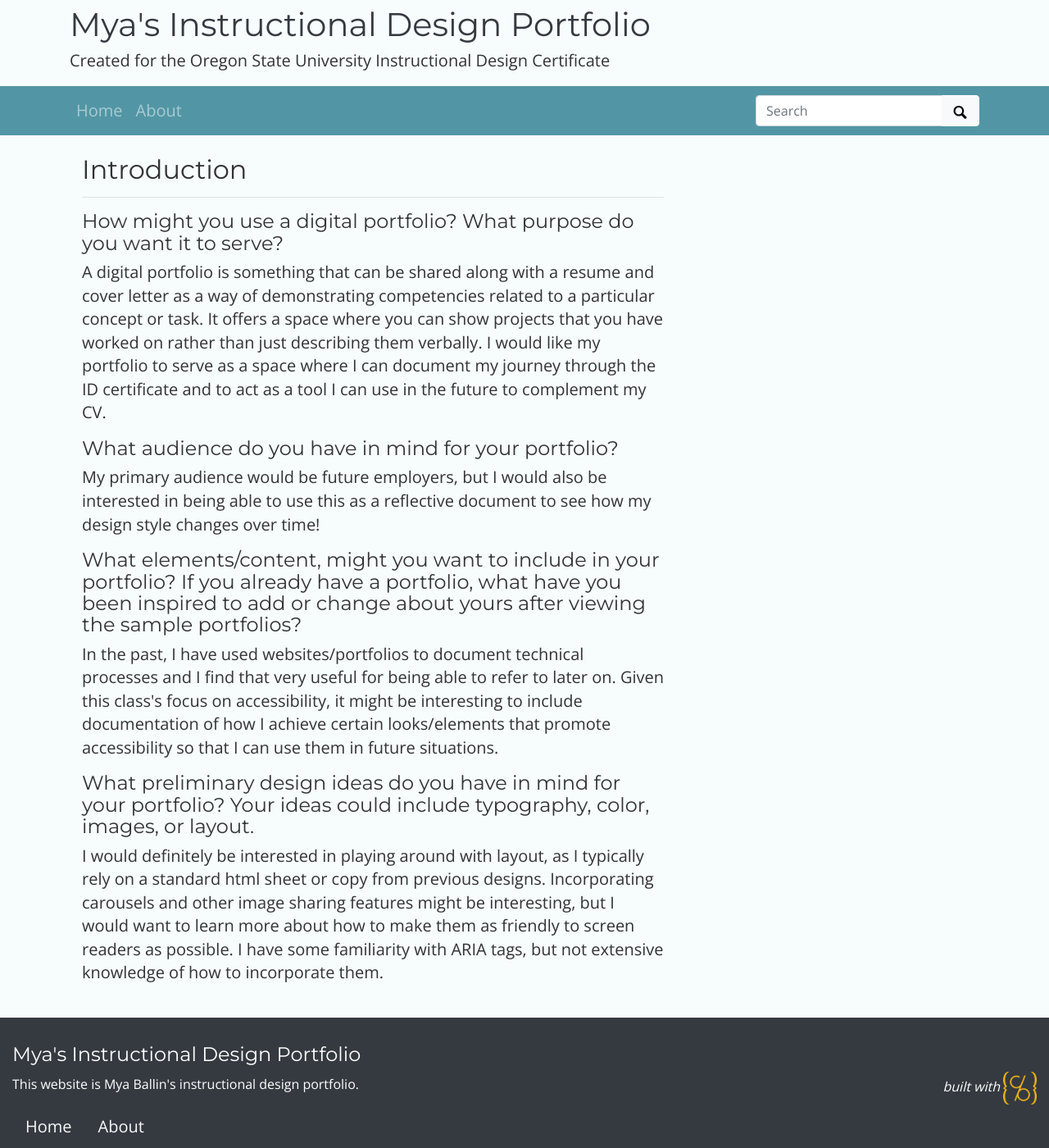
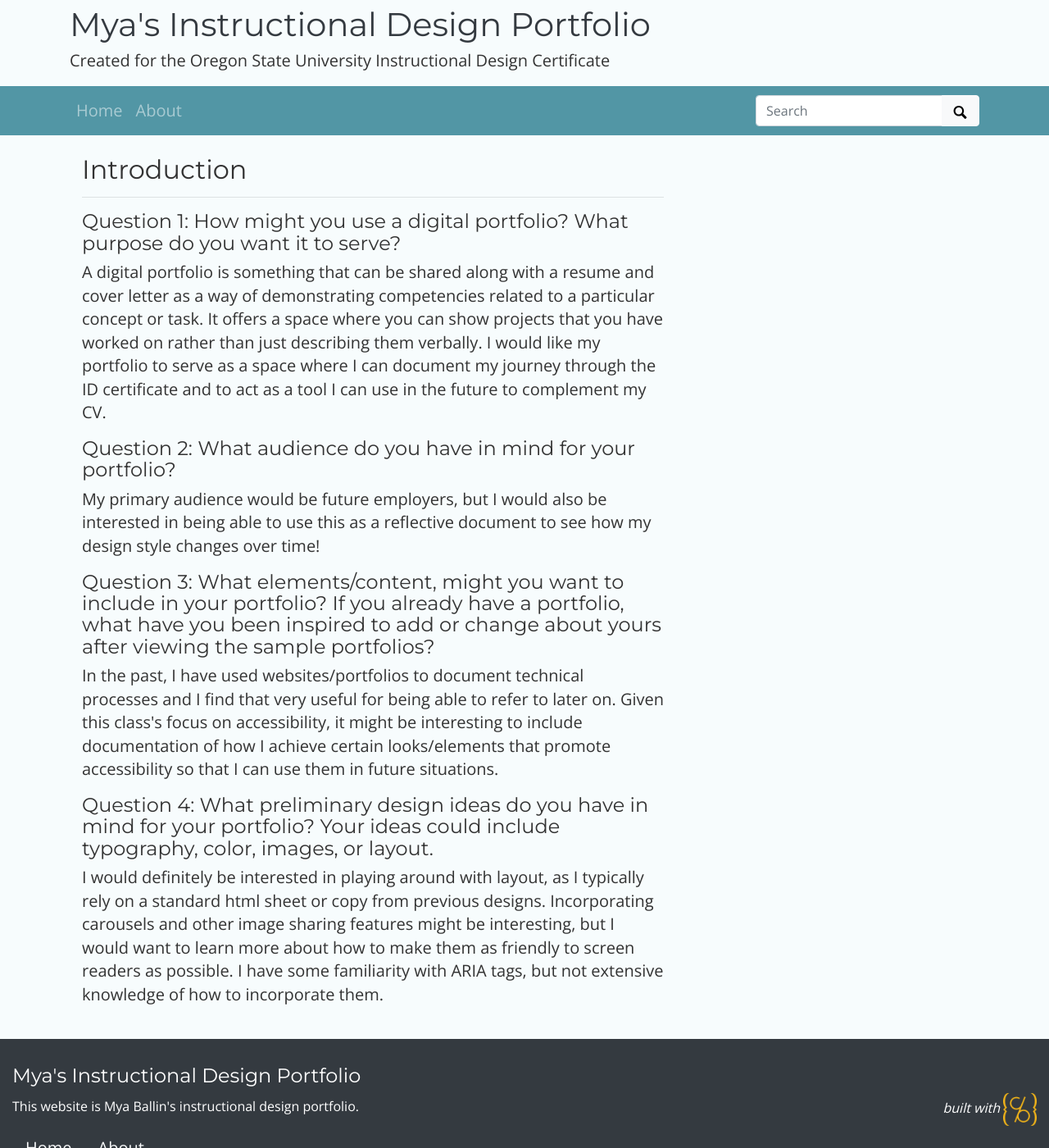
Before and after one commit to mxballin/instructional-design, a Jekyll site: the page built from index.md, in a window 1280 px wide and 1400 px high. Shown: the whole window at 82% size. Built offline with Jekyll 4.4.1, drawn with Linux system fonts in a browser that asks for light colours; some web fonts are replaced.

Commit message:
Update home-infographic.html

```diff
--- a/_layouts/home-infographic.html
+++ b/_layouts/home-infographic.html
@@ -9,23 +9,23 @@ layout: page
       <h2> Introduction </h2>
       <hr>
       <p style="margin-bottom">
-     <h4>How might you use a digital portfolio? What purpose do you want it to serve?</h4>
+     <h4>Question 1: How might you use a digital portfolio? What purpose do you want it to serve?</h4>
       A digital portfolio is something that can be shared along with a resume and cover letter as a way of demonstrating competencies related to a particular concept or task.
       It offers a space where you can show projects that you have worked on rather than just describing them verbally.
       I would like my portfolio to serve as a space where I can document my journey through the ID certificate and to act as a tool I can use in the future to complement my CV.
       </p>
       <p>
-      <h4>What audience do you have in mind for your portfolio?</h4>
+      <h4>Question 2: What audience do you have in mind for your portfolio?</h4>
       My primary audience would be future employers, but I would also be interested in being able to use this as a reflective document to see how my design style changes over time!
 
     </p>
       <p>
-      <h4>What elements/content, might you want to include in your portfolio? If you already have a portfolio, what have you been inspired to add or change about yours after viewing the sample portfolios? </h4>
+      <h4>Question 3: What elements/content, might you want to include in your portfolio? If you already have a portfolio, what have you been inspired to add or change about yours after viewing the sample portfolios? </h4>
 
       In the past, I have used websites/portfolios to document technical processes and I find that very useful for being able to refer to later on. Given this class's focus on accessibility, it might be interesting to include documentation of how I achieve certain looks/elements that promote accessibility so that I can use them in future situations.
   </p>
 <p>
-      <h4>What preliminary design ideas do you have in mind for your portfolio? Your ideas could include typography, color, images, or layout.</h4>
+      <h4>Question 4: What preliminary design ideas do you have in mind for your portfolio? Your ideas could include typography, color, images, or layout.</h4>
 I would definitely be interested in playing around with layout, as I typically rely on a standard html sheet or copy from previous designs. Incorporating carousels and other image sharing features might be interesting, but I would want to learn more about how to make them as friendly to screen readers as possible. I have some familiarity with ARIA tags, but not extensive knowledge of how to incorporate them.
 </p>
     <div class="col-md-4 my-auto">
```
